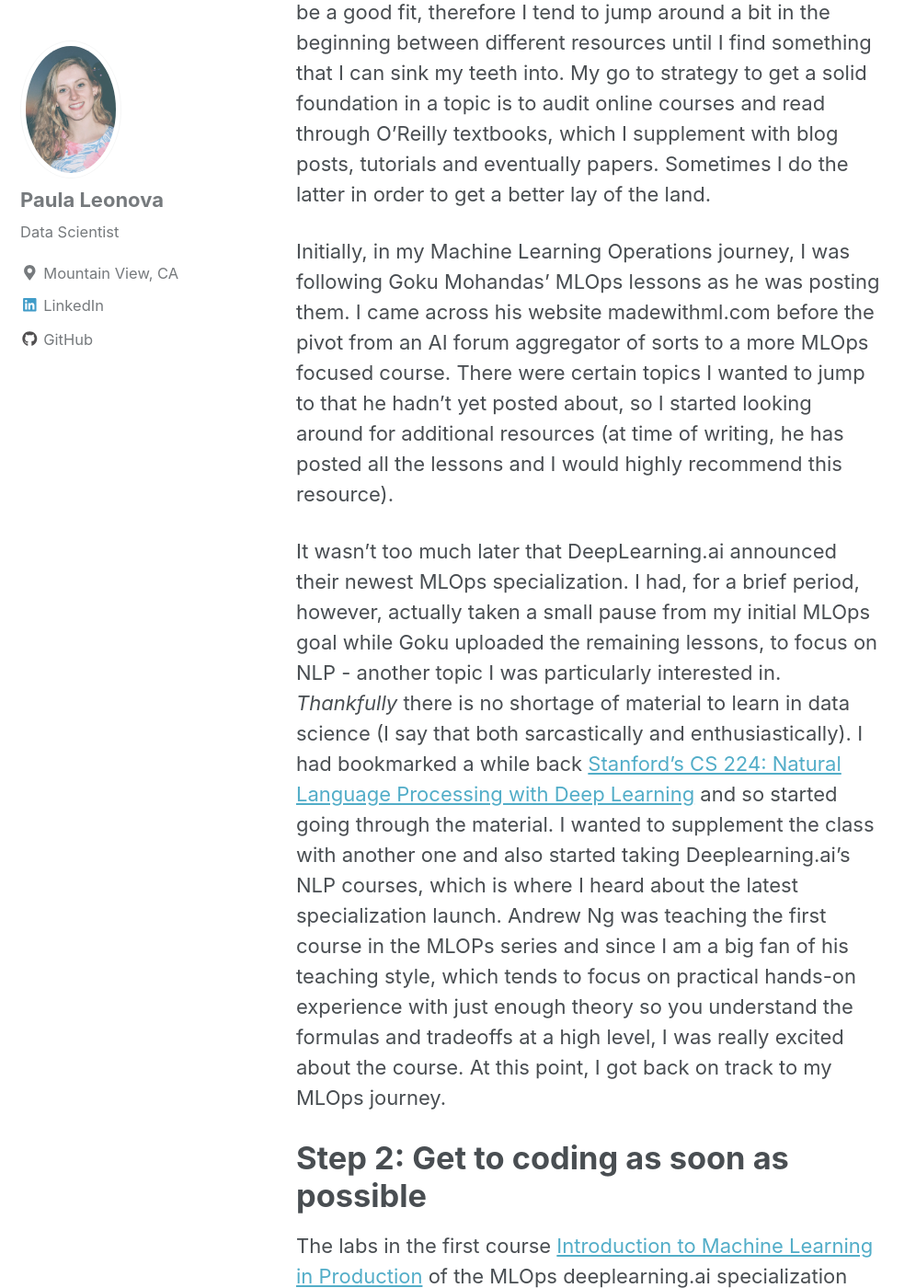
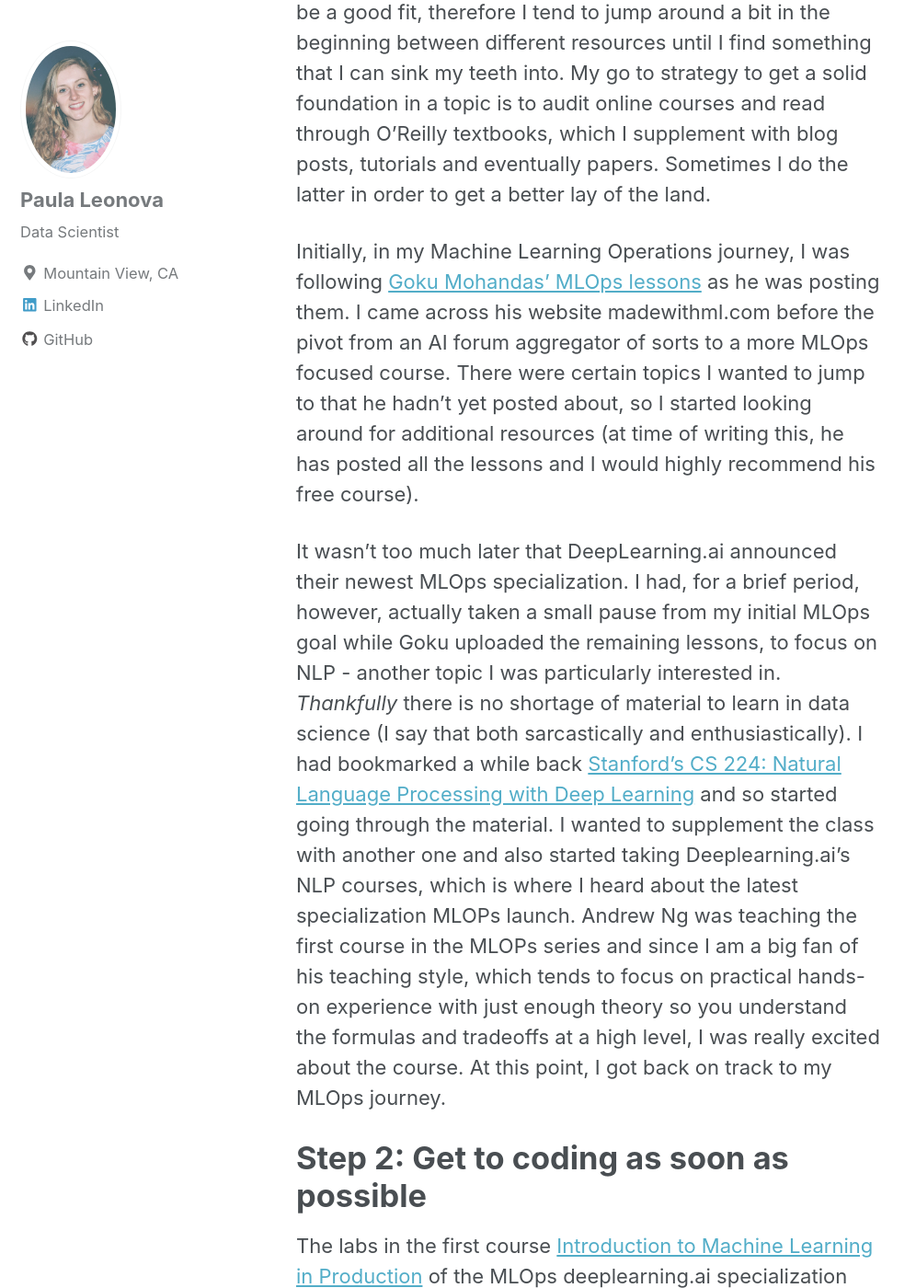
Before and after one commit to pleonova/pleonova.github.io, a Jekyll site: the page built from _posts/2021-06-24-mlops-getting-started.md, in a window 1280 px wide and 1400 px high, scrolled down 987 px. Shown: the whole window at 92% size, without its empty margins (0-996 px from the left). Built offline with Jekyll 4.4.1, drawn with Linux system fonts in a browser that asks for light colours; nearby versions of some CDN libraries; some of the changed text lies outside the part shown.

Commit message:
Update entry

```diff
--- a/_posts/2021-06-24-mlops-getting-started.md
+++ b/_posts/2021-06-24-mlops-getting-started.md
@@ -13,14 +13,14 @@
 # Step 1: Familiarize myself with the MLOps landscape
 Finding a good starting learning resource to reference makes a whole lot of difference. However, this can take time as there are lots of resources and the first one may not always be a good fit, therefore I tend to jump around a bit in the beginning between different resources until I find something that I can sink my teeth into. My go to strategy to get a solid foundation in a topic is to audit online courses and read through O’Reilly textbooks, which I supplement with blog posts, tutorials and eventually papers. Sometimes I do the latter in order to get a better lay of the land.
 
-Initially, in my Machine Learning Operations journey, I was following Goku Mohandas’ MLOps lessons as he was posting them. I came across his website madewithml.com before the pivot from an AI forum aggregator of sorts to a more MLOps focused course. There were certain topics I wanted to jump to that he hadn’t yet posted about, so I started looking around for additional resources (at time of writing, he has posted all the lessons and I would highly recommend this resource).
+Initially, in my Machine Learning Operations journey, I was following [Goku Mohandas’ MLOps lessons](madewithml.com) as he was posting them. I came across his website madewithml.com before the pivot from an AI forum aggregator of sorts to a more MLOps focused course. There were certain topics I wanted to jump to that he hadn’t yet posted about, so I started looking around for additional resources (at time of writing this, he has posted all the lessons and I would highly recommend his free course).
 
-It wasn’t too much later that DeepLearning.ai announced their newest MLOps specialization. I had, for a brief period, however, actually taken a small pause from my initial MLOps goal while Goku uploaded the remaining lessons, to focus on NLP - another topic I was particularly interested in. *Thankfully* there is no shortage of material to learn in data science (I say that both sarcastically and enthusiastically). I had bookmarked a while back [Stanford’s CS 224: Natural Language Processing with Deep Learning](http://web.stanford.edu/class/cs224n/) and so started going through the material. I wanted to supplement the class with another one and also started taking Deeplearning.ai’s NLP courses, which is where I heard about the latest specialization launch. Andrew Ng was teaching the first course in the MLOPs series and since I am a big fan of his teaching style, which tends to focus on practical hands-on experience with just enough theory so you understand the formulas and tradeoffs at a high level, I was really excited about the course. At this point, I got back on track to my MLOps journey.
+It wasn’t too much later that DeepLearning.ai announced their newest MLOps specialization. I had, for a brief period, however, actually taken a small pause from my initial MLOps goal while Goku uploaded the remaining lessons, to focus on NLP - another topic I was particularly interested in. *Thankfully* there is no shortage of material to learn in data science (I say that both sarcastically and enthusiastically). I had bookmarked a while back [Stanford’s CS 224: Natural Language Processing with Deep Learning](http://web.stanford.edu/class/cs224n/) and so started going through the material. I wanted to supplement the class with another one and also started taking Deeplearning.ai’s NLP courses, which is where I heard about the latest specialization MLOPs launch. Andrew Ng was teaching the first course in the MLOPs series and since I am a big fan of his teaching style, which tends to focus on practical hands-on experience with just enough theory so you understand the formulas and tradeoffs at a high level, I was really excited about the course. At this point, I got back on track to my MLOps journey.
 
 # Step 2: Get to coding as soon as possible
 The labs in the first course [Introduction to Machine Learning in Production](https://www.coursera.org/learn/introduction-to-machine-learning-in-production?specialization=machine-learning-engineering-for-production-mlops) of the MLOps deeplearning.ai specialization were great as they focused on getting a model up and running and were super well documented. I pretty much immediately jumped to these after only an hour of watching the material so I could see how the course content was applied to a problem (I would highly recommend reading through and running the [Ungraded Lab Part 1 - Deploying a Machine Learning Model](https://github.com/https-deeplearning-ai/MLEP-public/blob/main/course1/week1-ungraded-lab/server.ipynb) notebook).
 
-I also searched for additional tutorials to see what other approaches there were. I found this fantastic youtube tutorial by Mike Nemke: [Rapidly build & deploy an NLP / Machine Learning App with Poetry, FastAPI, Docker, Spacy & GCP](https://www.youtube.com/watch?v=Maj9v-Ev7-4) and the [accompanying blog post here](https://www.mktr.ai/building-and-deploying-an-ml-app-part-1/) and coded along with the step by step tutorial. I thought that it was very easy to follow along and provided just enough information about the various tools used that you knew how they fit into the overall picture. Since the video is a little older, a few dependencies needed to be handled differently, but otherwise you can get an NLP model up and running on the Google Cloud Platform within a few hours.
+I also searched for additional tutorials to see what other approaches there were. I found this fantastic youtube tutorial by Mike Nemke: [Rapidly build & deploy an NLP / Machine Learning App with Poetry, FastAPI, Docker, Spacy & GCP](https://www.youtube.com/watch?v=Maj9v-Ev7-4) and his accompanying blog post [here](https://www.mktr.ai/building-and-deploying-an-ml-app-part-1/) and coded along with the step by step youtube tutorial. I thought that it was very easy to follow and provided just enough information about the various tools used that you knew how they fit into the overall picture. Since the video is a little older, a few dependencies needed to be handled differently, but otherwise you can get an NLP model up and running on the Google Cloud Platform within a few hours.
 
 I’ll admit that I often have more questions after following these tutorials and go back to step 1 instead of 3. I can sometimes find myself going down a rabbit hole by trying to get a solid foundation in every topic/concept I encounter. At a certain point, once I have enough of the basics down however, I need to get to step 3. Inevitably, more questions will arise and it will become an even less linear of a learning process, the goal is however to get a version of my minimum viable product up and running, rather than just following along a tutorial.
 
@@ -34,6 +34,6 @@
 ## List of MLOps resources in this blogpost:
 - [Andrew Ng: Deeplearning.ai’s Introduction to Machine Learning in Production](https://www.coursera.org/learn/introduction-to-machine-learning-in-production?specialization=machine-learning-engineering-for-production-mlops)
 - [Mike Nemke: Rapidly build & deploy an NLP / Machine Learning App with Poetry, FastAPI, Docker, Spacy & GCP](https://www.youtube.com/watch?v=Maj9v-Ev7-4)
-- [Goku Mohandas: Made with ML - MLOps course](www.madewithml.com)
+- [Goku Mohandas: Made with ML - MLOps course](https://www.madewithml.com)
 
 Also, if there are any resources you have found invaluable in your journey, I would love to hear about them!
```
Also changed, not shown: other parts of _posts/2021-06-24-mlops-getting-started.md (+1 -1 lines).
